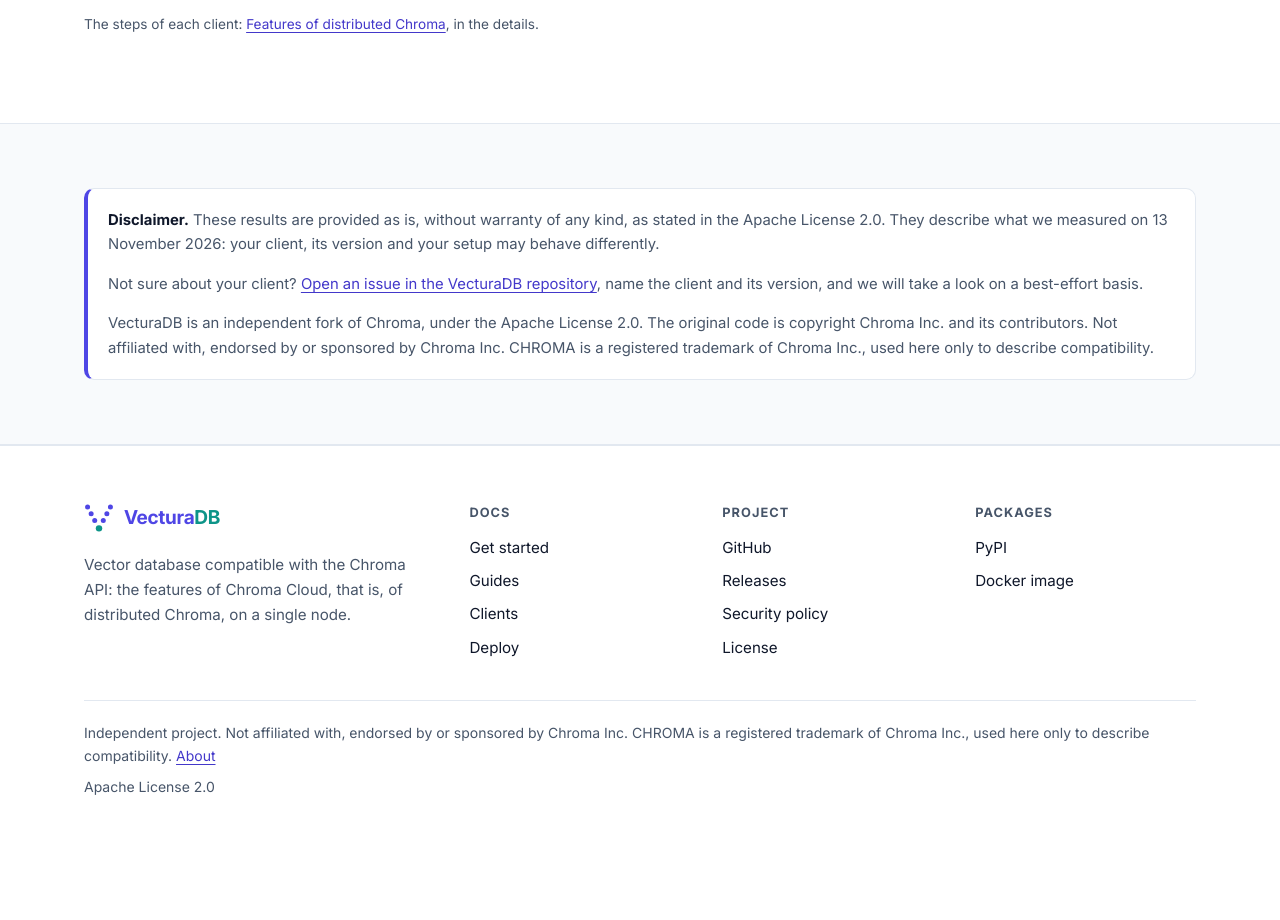
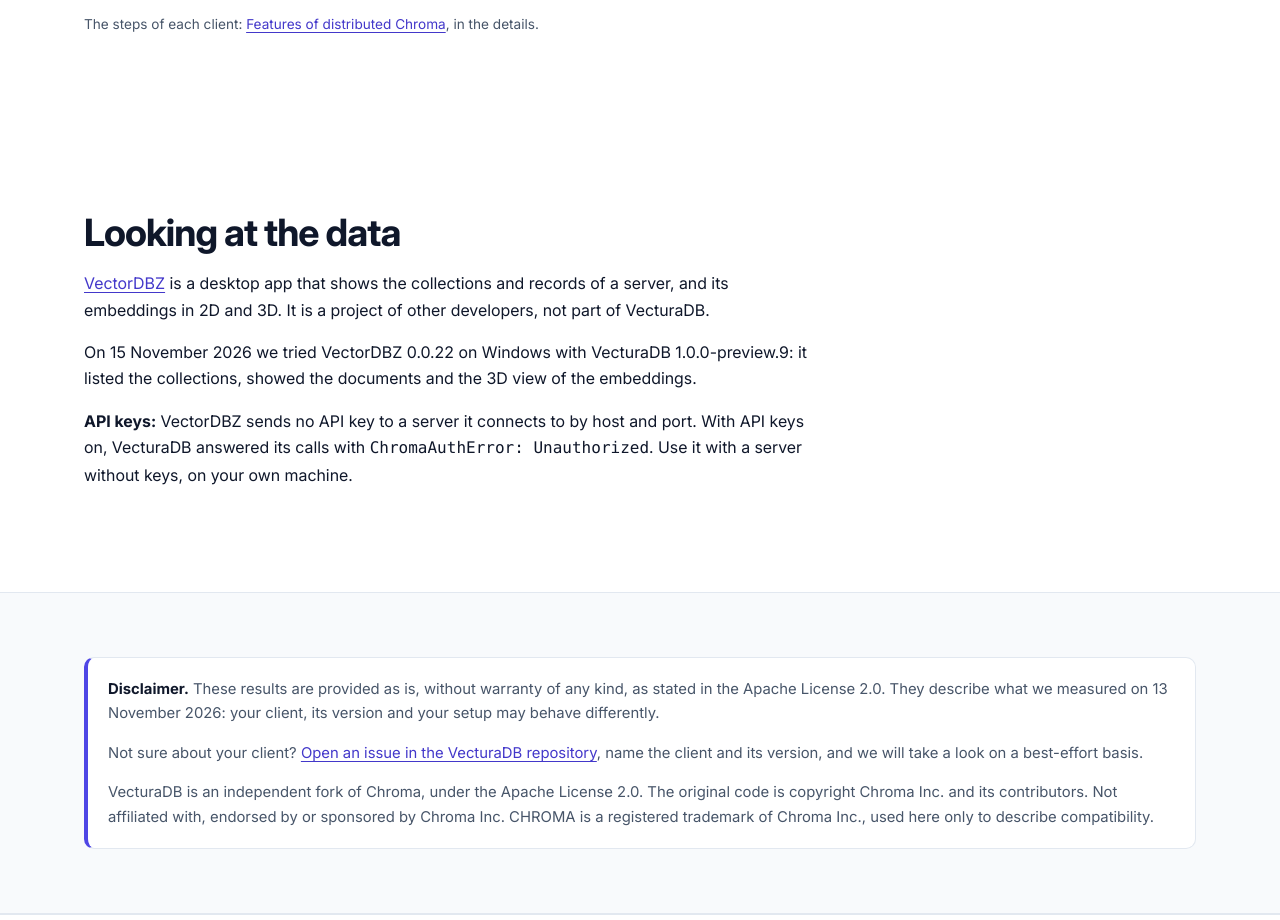
Before and after one commit to VecturaDB/vecturadb.org, a plain HTML site: page clients/index.html in a window 1280 px wide. Shown: the part 2306-3226 px from the top of the page. Before the commit the page ends 3136 px from the top, so only its background shows below. Drawn offline with Linux system fonts and the light colour scheme.

Commit message:
Clients: VectorDBZ to look at the data, with its limit on API keys (#30)

```diff
--- a/clients/index.html
+++ b/clients/index.html
@@ -113,6 +113,15 @@
     </div>
   </section>
 
+  <section class="section" id="console" aria-labelledby="console-title">
+    <div class="container">
+      <h2 id="console-title">Looking at the data</h2>
+      <p><a href="https://github.com/vectordbz/vectordbz">VectorDBZ</a> is a desktop app that shows the collections and records of a server, and its embeddings in 2D and 3D. It is a project of other developers, not part of VecturaDB.</p>
+      <p>On 15 November 2026 we tried VectorDBZ 0.0.22 on Windows with VecturaDB 1.0.0-preview.9: it listed the collections, showed the documents and the 3D view of the embeddings.</p>
+      <p><strong>API keys:</strong> VectorDBZ sends no API key to a server it connects to by host and port. With API keys on, VecturaDB answered its calls with <code>ChromaAuthError: Unauthorized</code>. Use it with a server without keys, on your own machine.</p>
+    </div>
+  </section>
+
   <section class="section section-compact section-soft" aria-label="Disclaimer and trademarks">
     <div class="container">
       <div class="landing-note">
--- a/sitemap.xml
+++ b/sitemap.xml
@@ -14,7 +14,7 @@
   </url>
   <url>
     <loc>https://vecturadb.org/clients/</loc>
-    <lastmod>2026-11-13</lastmod>
+    <lastmod>2026-11-15</lastmod>
   </url>
   <url>
     <loc>https://vecturadb.org/clients/details/</loc>
```
Also changed, not shown: 1 other file.
